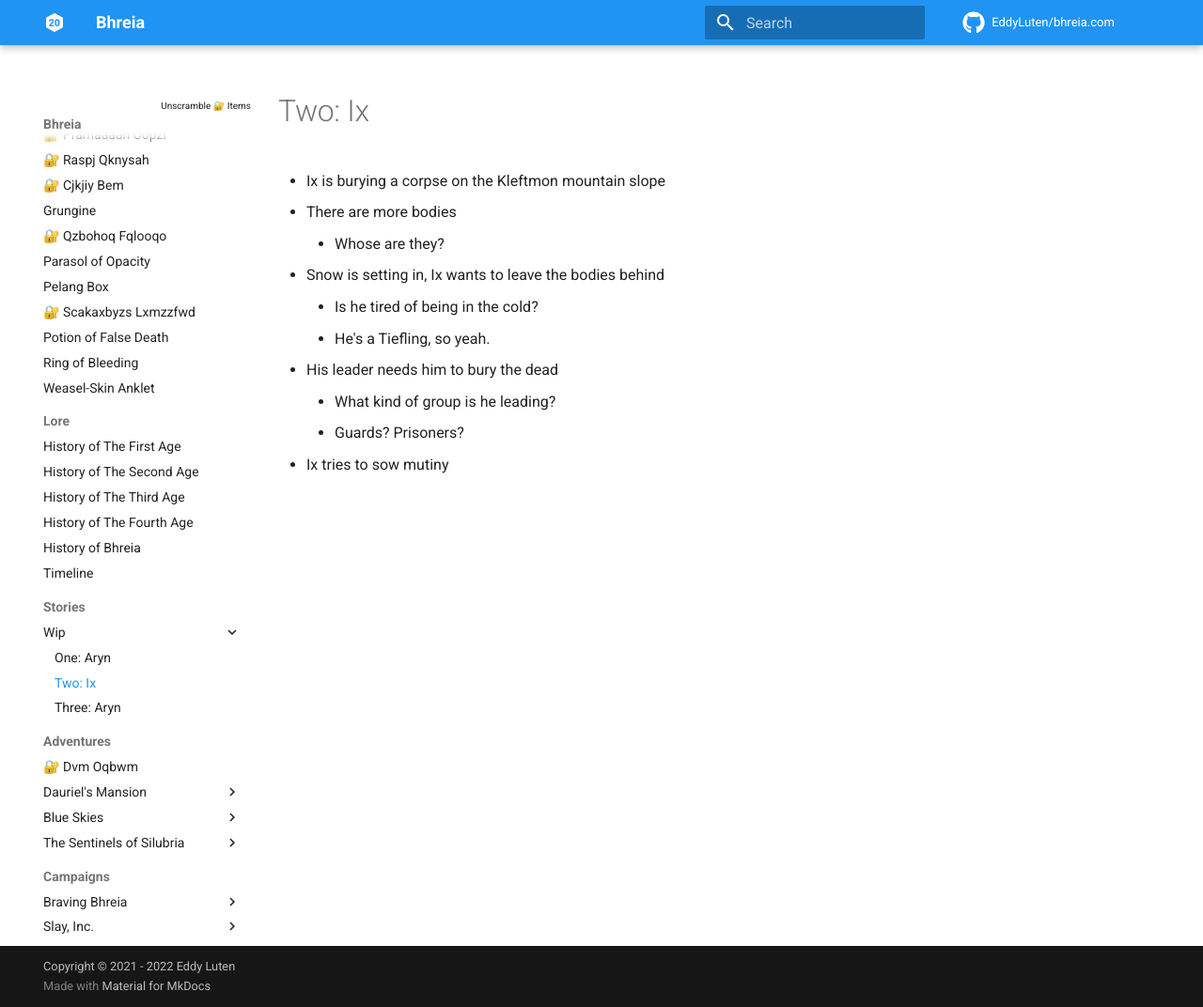
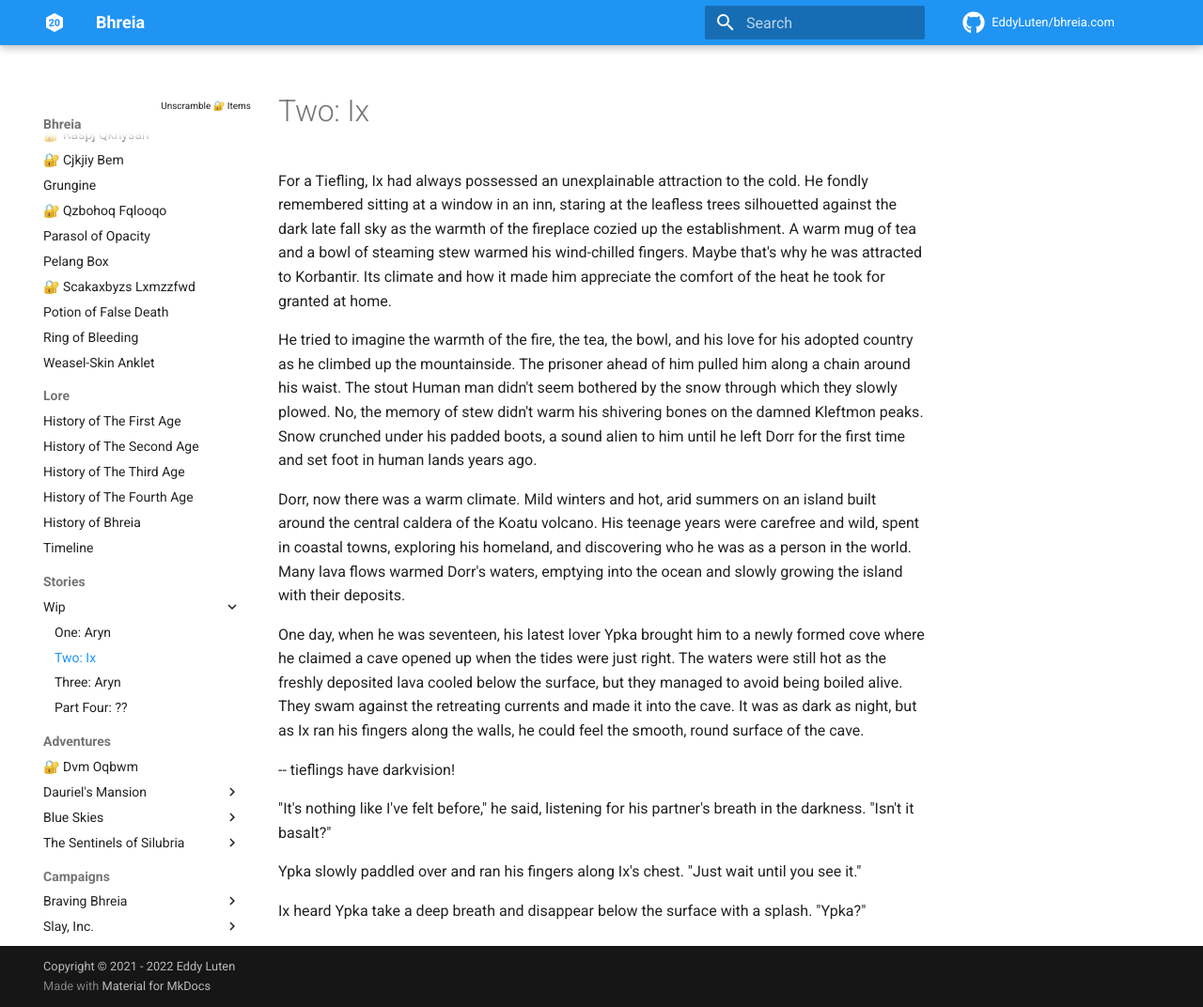
Before and after one commit to EddyLuten/bhreia.com, an MkDocs documentation site: the page built from docs/stories/wip/part-2.md, in a window 1280 px wide and 1072 px high. Shown: the whole window at 94% size. Built offline with MkDocs 1.6.1 and Material for MkDocs 9.7.7, drawn with Linux system fonts in a browser that asks for light colours; comment, search, counter and statistics services are not loaded.

```diff
--- a/docs/stories/wip/part-2.md
+++ b/docs/stories/wip/part-2.md
@@ -1,12 +1,17 @@
 # Two: Ix
 
-- Ix is burying a corpse on the Kleftmon mountain slope
-- There are more bodies
-  - Whose are they?
-- Snow is setting in, Ix wants to leave the bodies behind
-  - Is he tired of being in the cold?
-  - He's a Tiefling, so yeah.
-- His leader needs him to bury the dead
-  - What kind of group is he leading?
-  - Guards? Prisoners?
-- Ix tries to sow mutiny
+For a Tiefling, Ix had always possessed an unexplainable attraction to the cold. He fondly remembered sitting at a window in an inn, staring at the leafless trees silhouetted against the dark late fall sky as the warmth of the fireplace cozied up the establishment. A warm mug of tea and a bowl of steaming stew warmed his wind-chilled fingers. Maybe that's why he was attracted to Korbantir. Its climate and how it made him appreciate the comfort of the heat he took for granted at home.
+
+He tried to imagine the warmth of the fire, the tea, the bowl, and his love for his adopted country as he climbed up the mountainside. The prisoner ahead of him pulled him along a chain around his waist. The stout Human man didn't seem bothered by the snow through which they slowly plowed. No, the memory of stew didn't warm his shivering bones on the damned Kleftmon peaks. Snow crunched under his padded boots, a sound alien to him until he left Dorr for the first time and set foot in human lands years ago.
+
+Dorr, now there was a warm climate. Mild winters and hot, arid summers on an island built around the central caldera of the Koatu volcano. His teenage years were carefree and wild, spent in coastal towns, exploring his homeland, and discovering who he was as a person in the world. Many lava flows warmed Dorr's waters, emptying into the ocean and slowly growing the island with their deposits.
+
+One day, when he was seventeen, his latest lover Ypka brought him to a newly formed cove where he claimed a cave opened up when the tides were just right. The waters were still hot as the freshly deposited lava cooled below the surface, but they managed to avoid being boiled alive. They swam against the retreating currents and made it into the cave. It was as dark as night, but as Ix ran his fingers along the walls, he could feel the smooth, round surface of the cave.
+
+-- tieflings have darkvision!
+
+"It's nothing like I've felt before," he said, listening for his partner's breath in the darkness. "Isn't it basalt?"
+
+Ypka slowly paddled over and ran his fingers along Ix's chest. "Just wait until you see it."
+
+Ix heard Ypka take a deep breath and disappear below the surface with a splash. "Ypka?"
--- /dev/null
+++ b/docs/stories/wip/part-4.md
@@ -0,0 +1,3 @@
+# Part Four: ??
+
+TODO
```
Also changed, not shown: docs/campaigns/braving-bhreia/plans/plan-27.md (+0 -52 lines), docs/campaigns/braving-bhreia/plans/plan-28.md (added, +76 -0 lines), docs/campaigns/braving-bhreia/sessions/session-27.md (added, +37 -0 lines), docs/stories/wip/part-1.md (+1 -1 lines), 1 other file.
